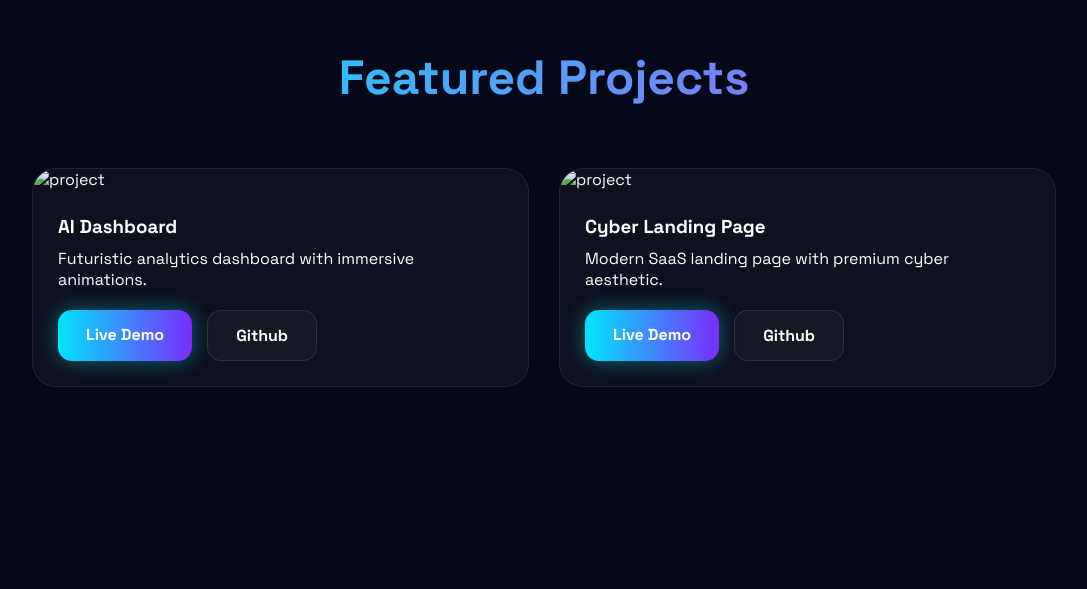
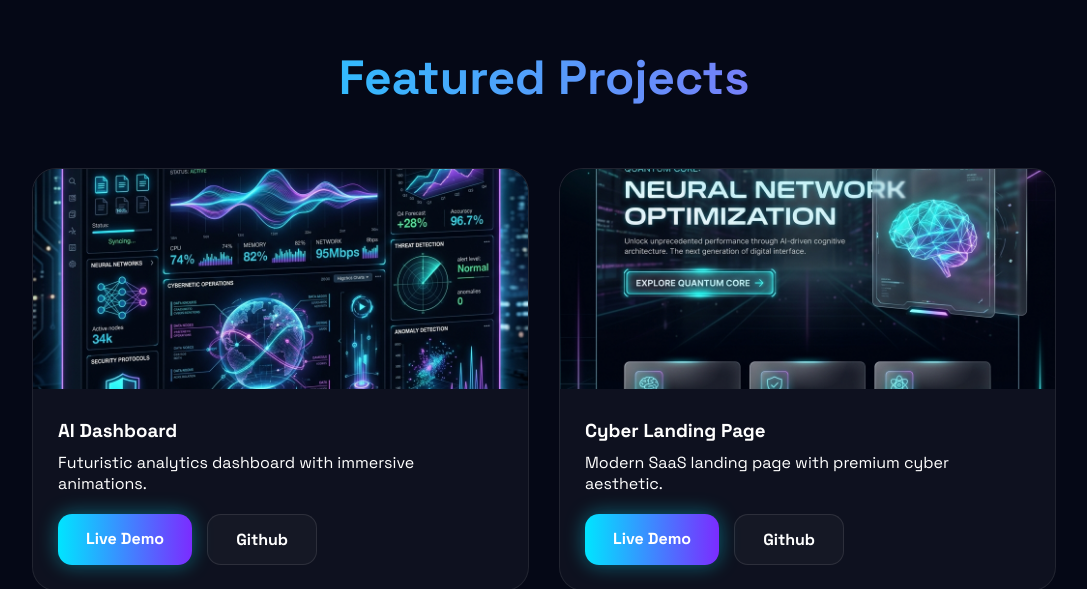
Before and after one commit to subaidijoko937-star/futuristic-portfolio-final, a plain HTML site: page index.html in a window 1280 px wide. Shown: the part 1879-2468 px from the top of the page, without its empty margins (96-1183 px from the left). Drawn offline with Linux system fonts and the light colour scheme.

Commit message:
update foto projek

```diff
--- a/index.html
+++ b/index.html
@@ -132,7 +132,7 @@
 
             <div class="project-card">
 
-                <img src="assets/images/project1.jpg" alt="project">
+                <img src="assets/images/project1.png" alt="project">
 
                 <div class="project-content">
 
@@ -160,7 +160,7 @@
 
             <div class="project-card">
 
-                <img src="assets/images/project2.jpg" alt="project">
+                <img src="assets/images/project2.png" alt="project">
 
                 <div class="project-content">
 
```
Also changed, not shown: assets/images/project1.png (added), assets/images/project2.png (added).
